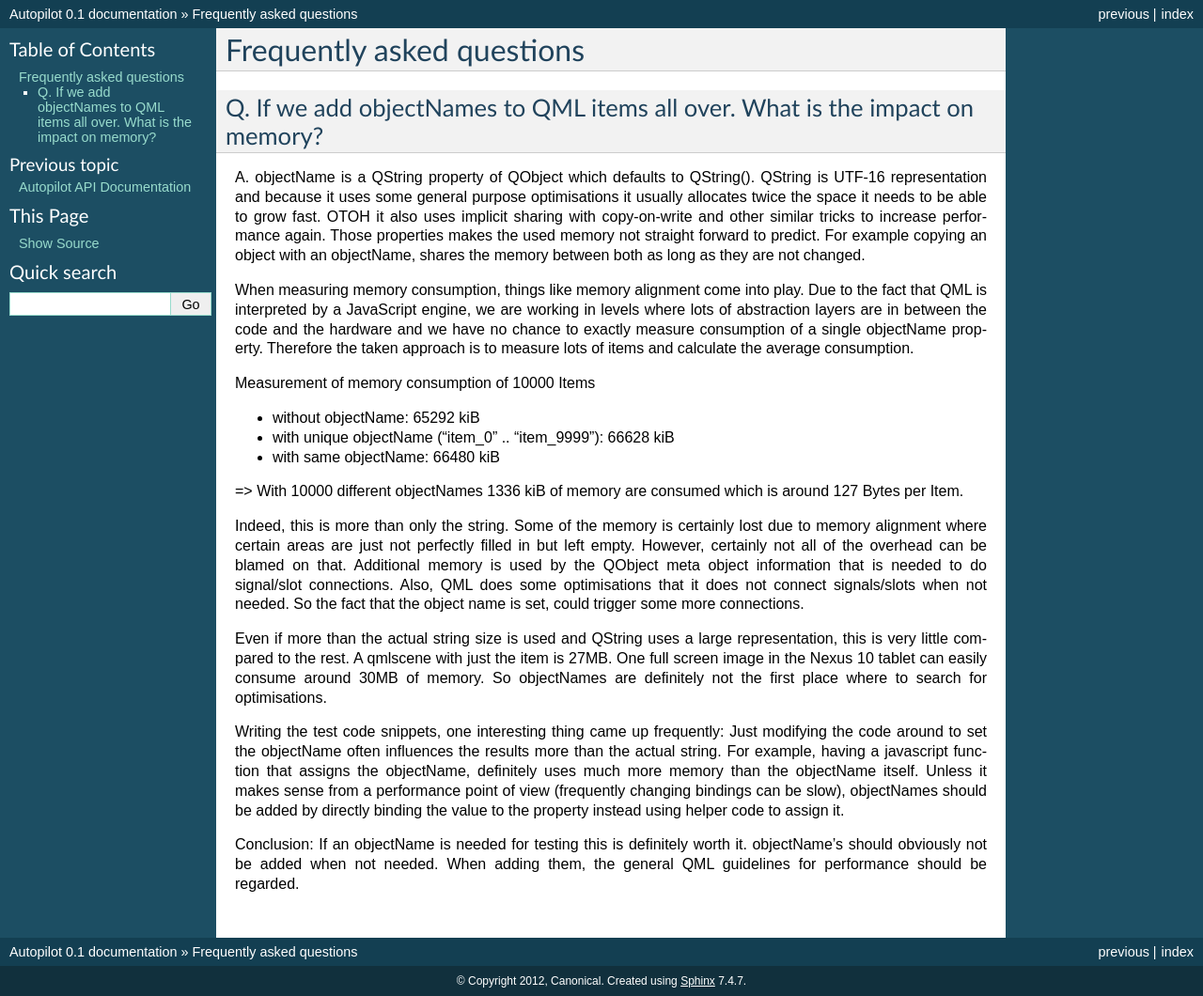
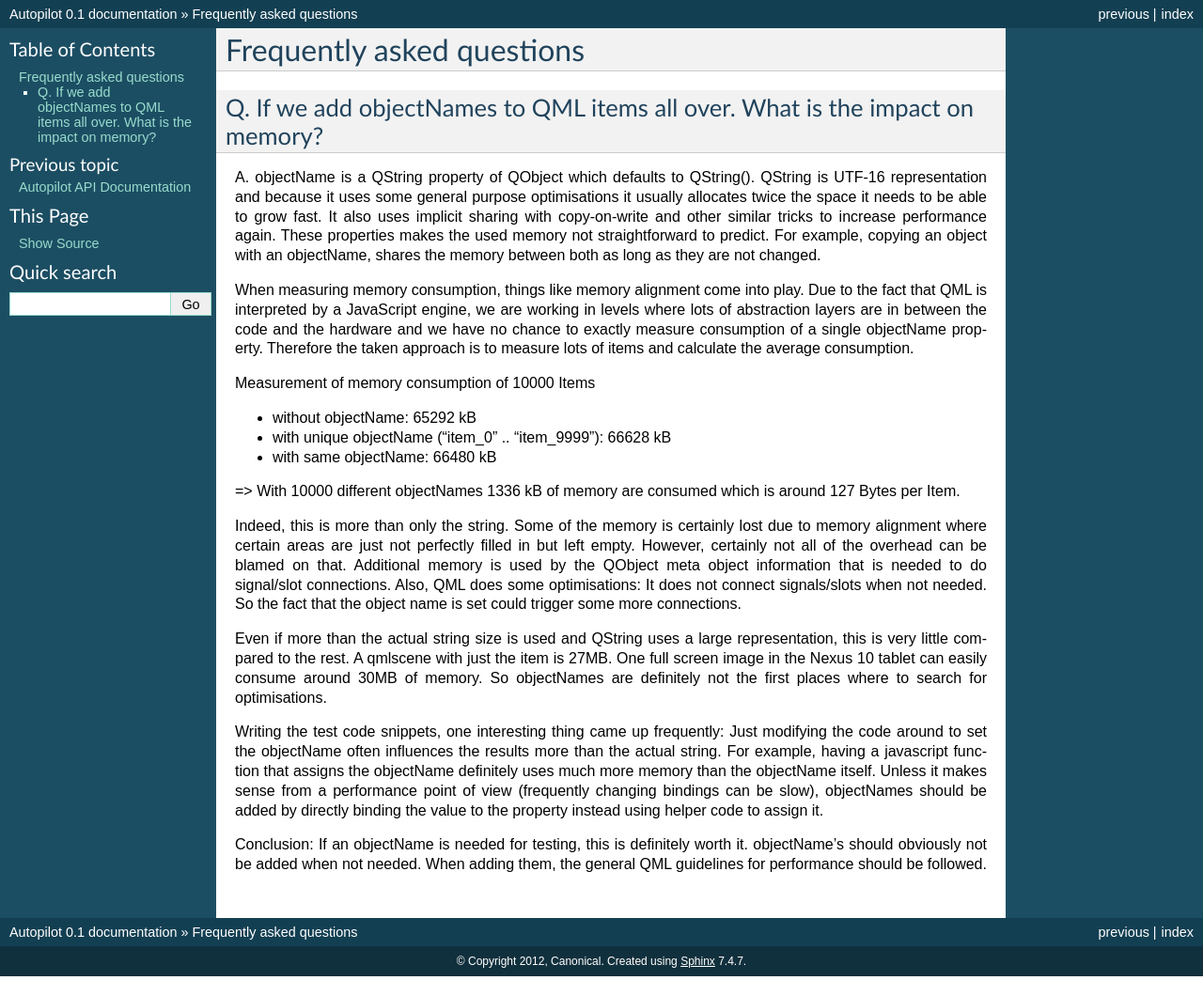
Before and after one commit to ubports/autopilot, a Sphinx documentation site: the page built from docs/faq/faq.rst, in a window 1280 px wide. Shown: the whole page at 94% size. Built offline with Sphinx 7.4.7, drawn with Linux system fonts in a browser that asks for light colours; after the commit the page ends 1039 px from its top, so only the background shows below that.

Commit message:
fix issues from review

```diff
--- a/docs/faq/faq.rst
+++ b/docs/faq/faq.rst
@@ -7,9 +7,9 @@ Q. If we add objectNames to QML items all over. What is the impact on memory?
 A. objectName is a QString property of QObject which defaults to QString().
 QString is UTF-16 representation and because it uses some general purpose
 optimisations it usually allocates twice the space it needs to be able to grow
-fast. OTOH it also uses implicit sharing with copy-on-write and other similar
-tricks to increase performance again. Those properties makes the used memory
-not straight forward to predict. For example copying an object with an
+fast. It also uses implicit sharing with copy-on-write and other similar
+tricks to increase performance again. These properties makes the used memory
+not straightforward to predict. For example, copying an object with an
 objectName, shares the memory between both as long as they are not changed.
 
 When measuring memory consumption, things like memory alignment come into play.
@@ -21,35 +21,35 @@ and calculate the average consumption.
 
 Measurement of memory consumption of 10000 Items
 
-* without objectName: 65292 kiB
-* with unique objectName ("item_0" .. "item_9999"): 66628 kiB
-* with same objectName: 66480 kiB
+* without objectName: 65292 kB
+* with unique objectName ("item_0" .. "item_9999"): 66628 kB
+* with same objectName: 66480 kB
 
-=> With 10000 different objectNames 1336 kiB of memory are consumed which is
+=> With 10000 different objectNames 1336 kB of memory are consumed which is
 around 127 Bytes per Item.
 
 Indeed, this is more than only the string. Some of the memory is certainly lost
 due to memory alignment where certain areas are just not perfectly filled in
 but left empty. However, certainly not all of the overhead can be blamed on
 that. Additional memory is used by the QObject meta object information that is
-needed to do signal/slot connections. Also, QML does some optimisations that it
+needed to do signal/slot connections. Also, QML does some optimisations: It
 does not connect signals/slots when not needed. So the fact that the object
-name is set, could trigger some more connections.
+name is set could trigger some more connections.
 
 Even if more than the actual string size is used and QString uses a large
 representation, this is very little compared to the rest. A qmlscene with just
 the item is 27MB. One full screen image in the Nexus 10 tablet can easily
-consume around 30MB of memory. So objectNames are definitely not the first place
-where to search for optimisations.
+consume around 30MB of memory. So objectNames are definitely not the first
+places where to search for optimisations.
 
 Writing the test code snippets, one interesting thing came up frequently: Just
 modifying the code around to set the objectName often influences the results
 more than the actual string. For example, having a javascript function that
-assigns the objectName, definitely uses much more memory than the objectName
+assigns the objectName definitely uses much more memory than the objectName
 itself. Unless it makes sense from a performance point of view (frequently
 changing bindings can be slow), objectNames should be added by directly
 binding the value to the property instead using helper code to assign it.
 
-Conclusion: If an objectName is needed for testing this is definitely worth it.
-objectName's should obviously not be added when not needed. When adding them,
-the general QML guidelines for performance should be regarded.
+Conclusion: If an objectName is needed for testing, this is definitely worth
+it. objectName's should obviously not be added when not needed. When adding
+them, the general QML guidelines for performance should be followed.
```
